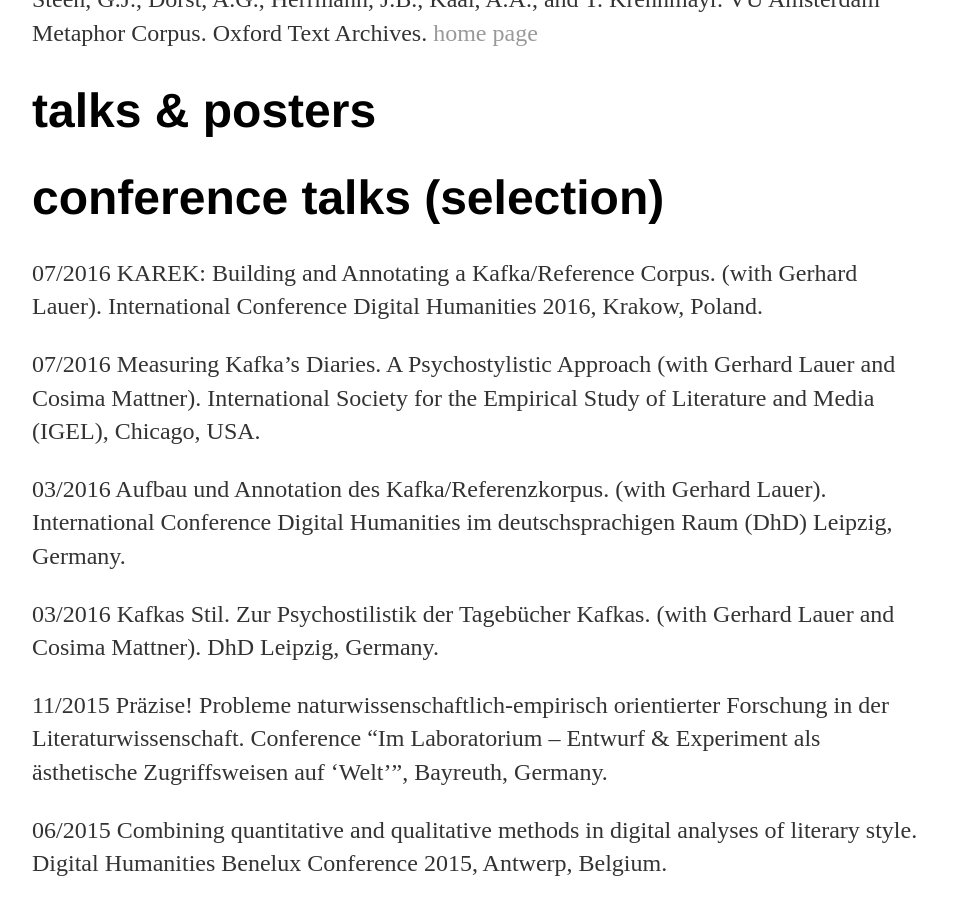
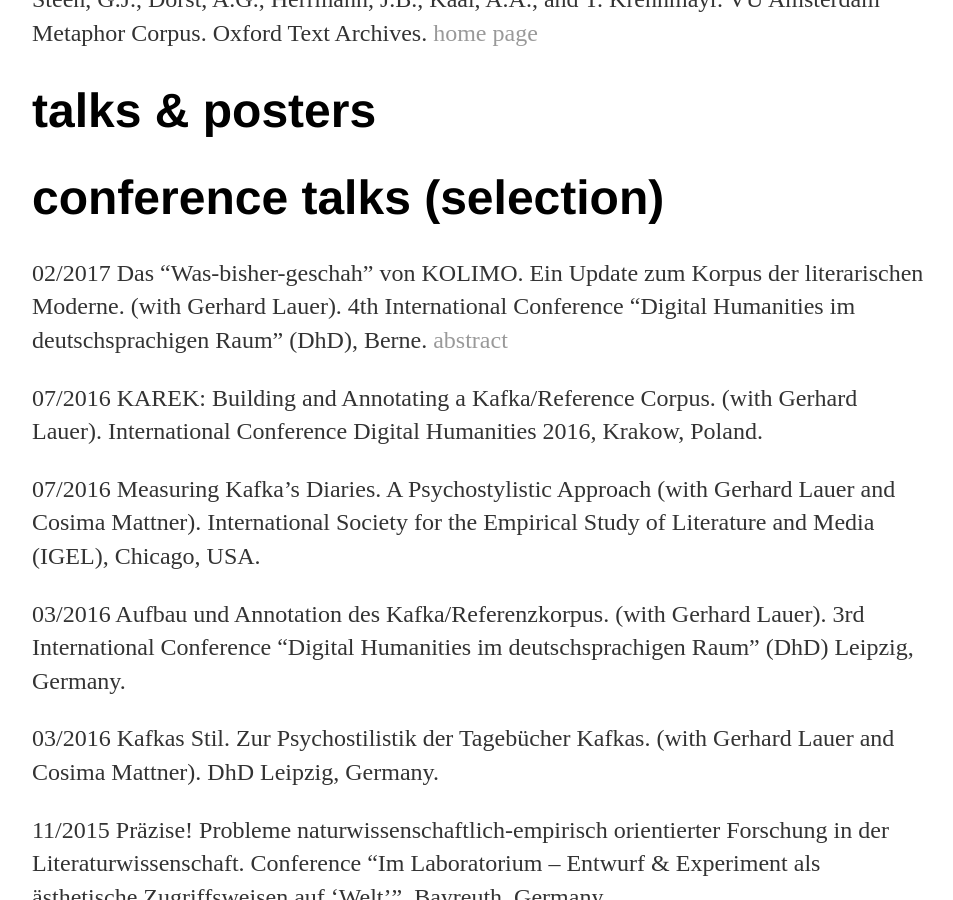
Before and after one commit to jberenike/jberenike.github.io, a Jekyll site: the page built from publications.md, in a window 1280 px wide and 900 px high, scrolled down 3555 px. Shown: the whole window, without its empty margins (160-1113 px from the left). Built offline with Jekyll 4.4.1, drawn with Linux system fonts in a browser that asks for light colours; some of the changed text lies outside the part shown.

Commit message:
Update publications.md

```diff
--- a/publications.md
+++ b/publications.md
@@ -76,12 +76,13 @@
 # talks & posters
 
 # conference talks (selection)
+02/2017 Das "Was-bisher-geschah" von KOLIMO. Ein Update zum Korpus der literarischen Moderne. (with Gerhard Lauer). 4th International Conference "Digital Humanities im deutschsprachigen Raum" (DhD), Berne. <a href="http://www.dhd2017.ch/wp-content/uploads/2017/01/DHd-2017-Programm-12.1.17.pdf" target="_blank">abstract</a>
 
 07/2016 KAREK: Building and Annotating a Kafka/Reference Corpus. (with Gerhard Lauer). International Conference Digital Humanities 2016, Krakow, Poland.
 
 07/2016 Measuring Kafka's Diaries. A Psychostylistic Approach (with Gerhard Lauer and Cosima Mattner). International Society for the Empirical Study of Literature and Media (IGEL), Chicago, USA.
 
-03/2016 Aufbau und Annotation des Kafka/Referenzkorpus. (with Gerhard Lauer). International Conference Digital Humanities im deutschsprachigen Raum (DhD) Leipzig, Germany.
+03/2016 Aufbau und Annotation des Kafka/Referenzkorpus. (with Gerhard Lauer). 3rd International Conference "Digital Humanities im deutschsprachigen Raum" (DhD) Leipzig, Germany.
 
 03/2016 Kafkas Stil. Zur Psychostilistik der Tagebücher Kafkas. (with Gerhard Lauer and Cosima Mattner). DhD Leipzig, Germany.
 
```
Also changed, not shown: other parts of publications.md (+2 -2 lines).
